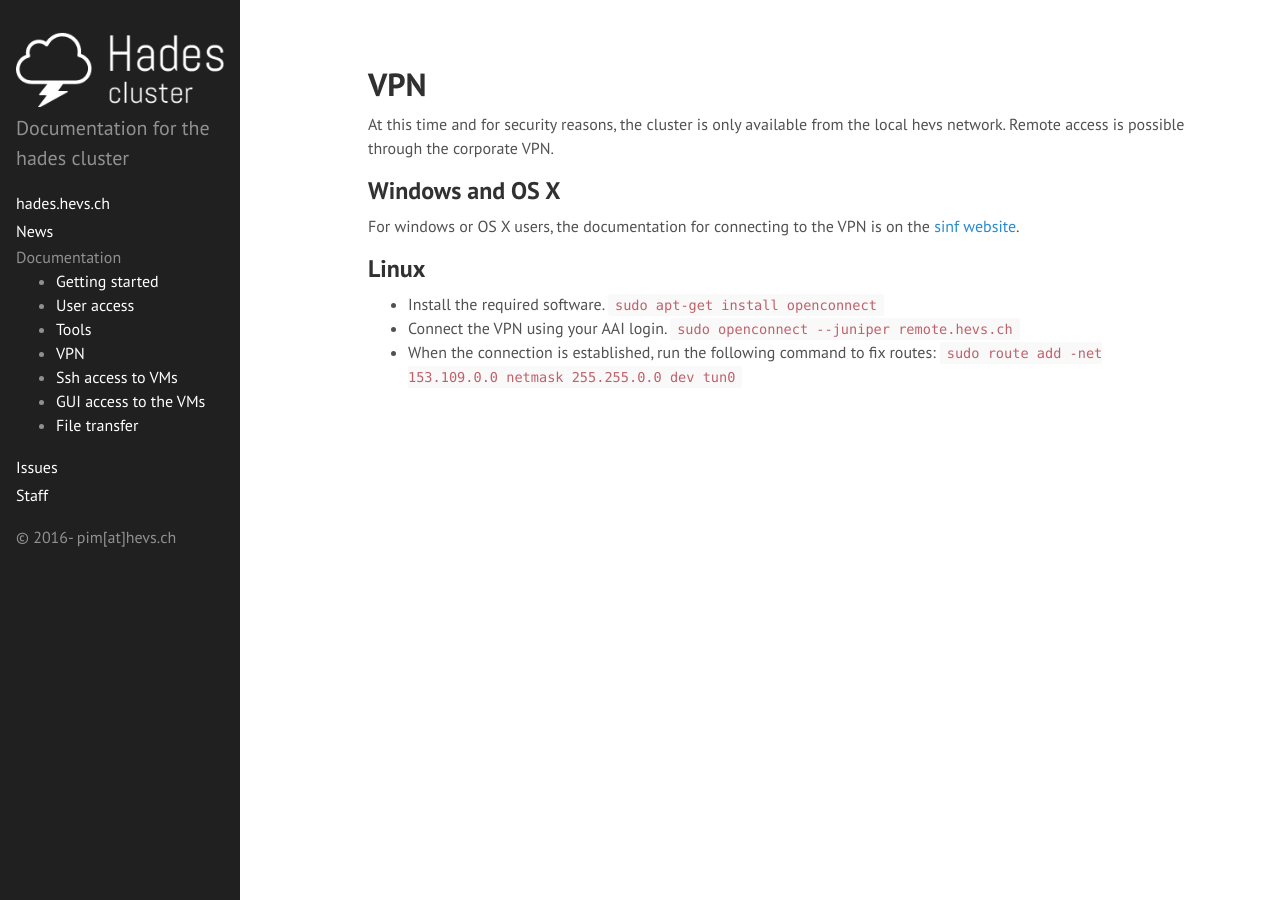
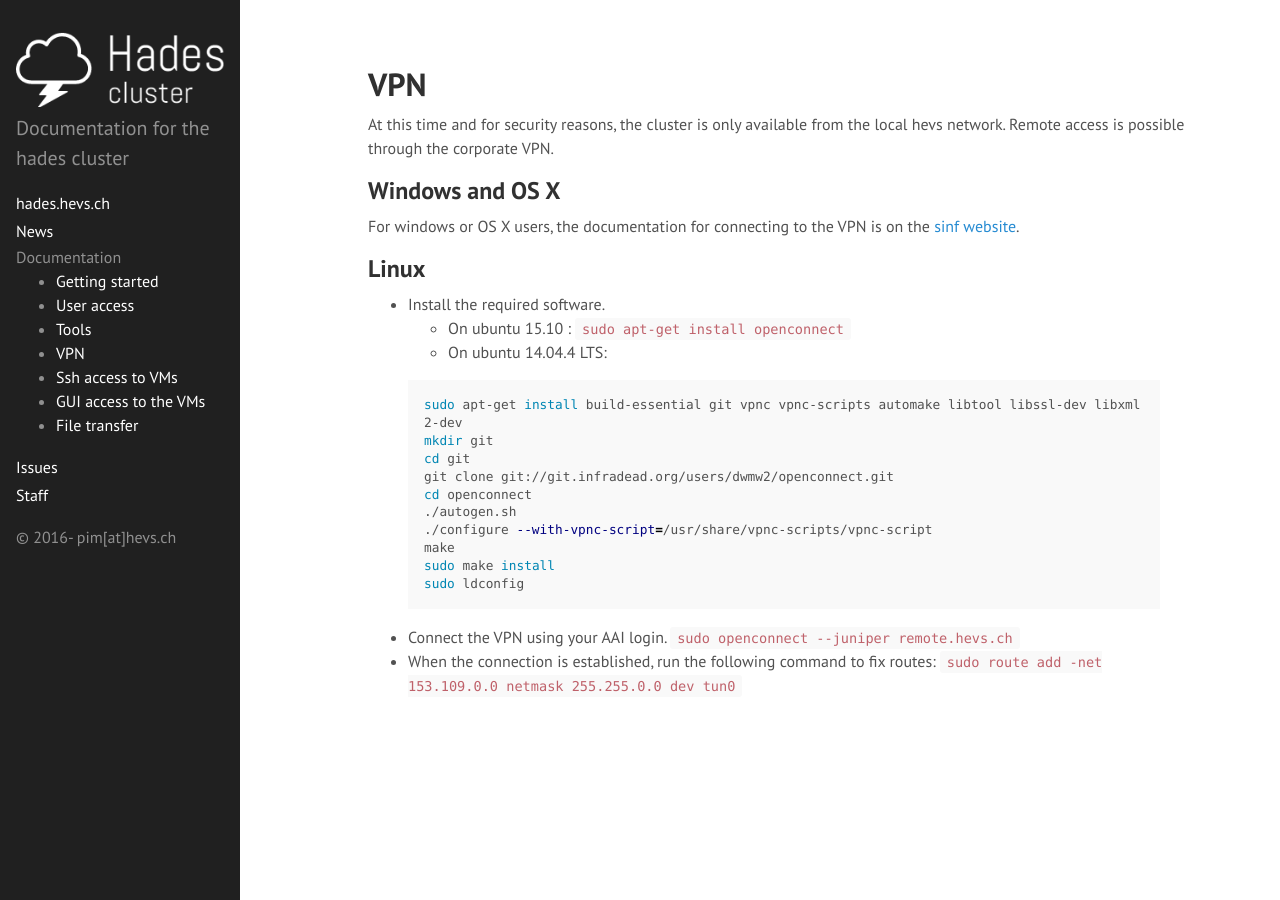
Before and after one commit to hevs-isi/hades, a Jekyll site: the page built from _doc/vpn.md, in a window 1280 px wide. Built offline with Jekyll 4.4.1, drawn with Linux system fonts in a browser that asks for light colours.

Commit message:
doc:vpn: compiling openconnect on ubutu 14.04.4 LTS

```diff
--- a/_doc/vpn.md
+++ b/_doc/vpn.md
@@ -20,7 +20,20 @@ For windows or OS X users, the documentation for connecting to the VPN is on the
 ## Linux
 
 * Install the required software.
-`sudo apt-get install openconnect`
+	* On ubuntu 15.10 : `sudo apt-get install openconnect`
+	* On ubuntu 14.04.4 LTS:
+{% highlight shell %}
+sudo apt-get install build-essential git vpnc vpnc-scripts automake libtool libssl-dev libxml2-dev
+mkdir git
+cd git
+git clone git://git.infradead.org/users/dwmw2/openconnect.git
+cd openconnect
+./autogen.sh
+./configure --with-vpnc-script=/usr/share/vpnc-scripts/vpnc-script
+make
+sudo make install
+sudo ldconfig
+{% endhighlight %}
 * Connect the VPN using your AAI login.
 `sudo openconnect --juniper remote.hevs.ch`
 * When the connection is established, run the following command to fix routes:
```
